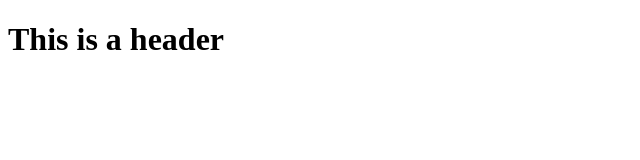
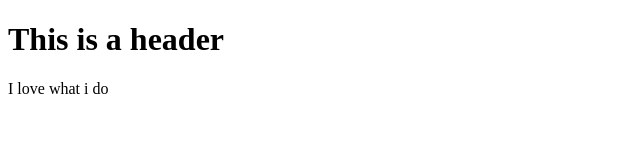
Before and after one commit to Rodwiz/git-test, a plain HTML site: page index.html in a window 1280 px wide. Shown: the whole page, without its empty margins (0-640 px from the left). Drawn offline with Linux system fonts and the light colour scheme.

Commit message:
Second commit

```diff
--- a/index.html
+++ b/index.html
@@ -2,5 +2,6 @@
 <html>
   <body>
     <h1>This is a header</h1>
+    <p>I love what i do</p>
   </body>
 </html>
```
